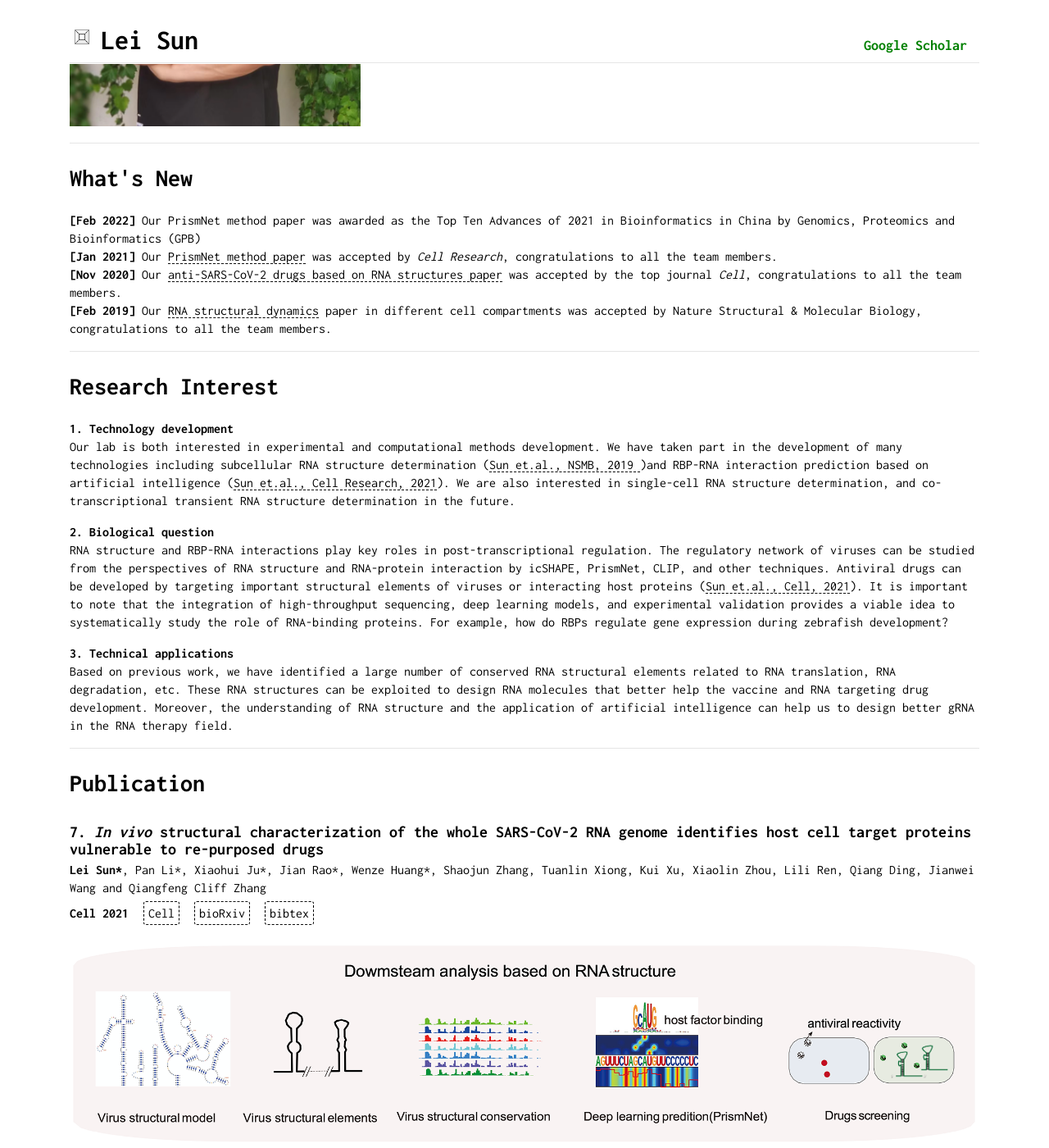
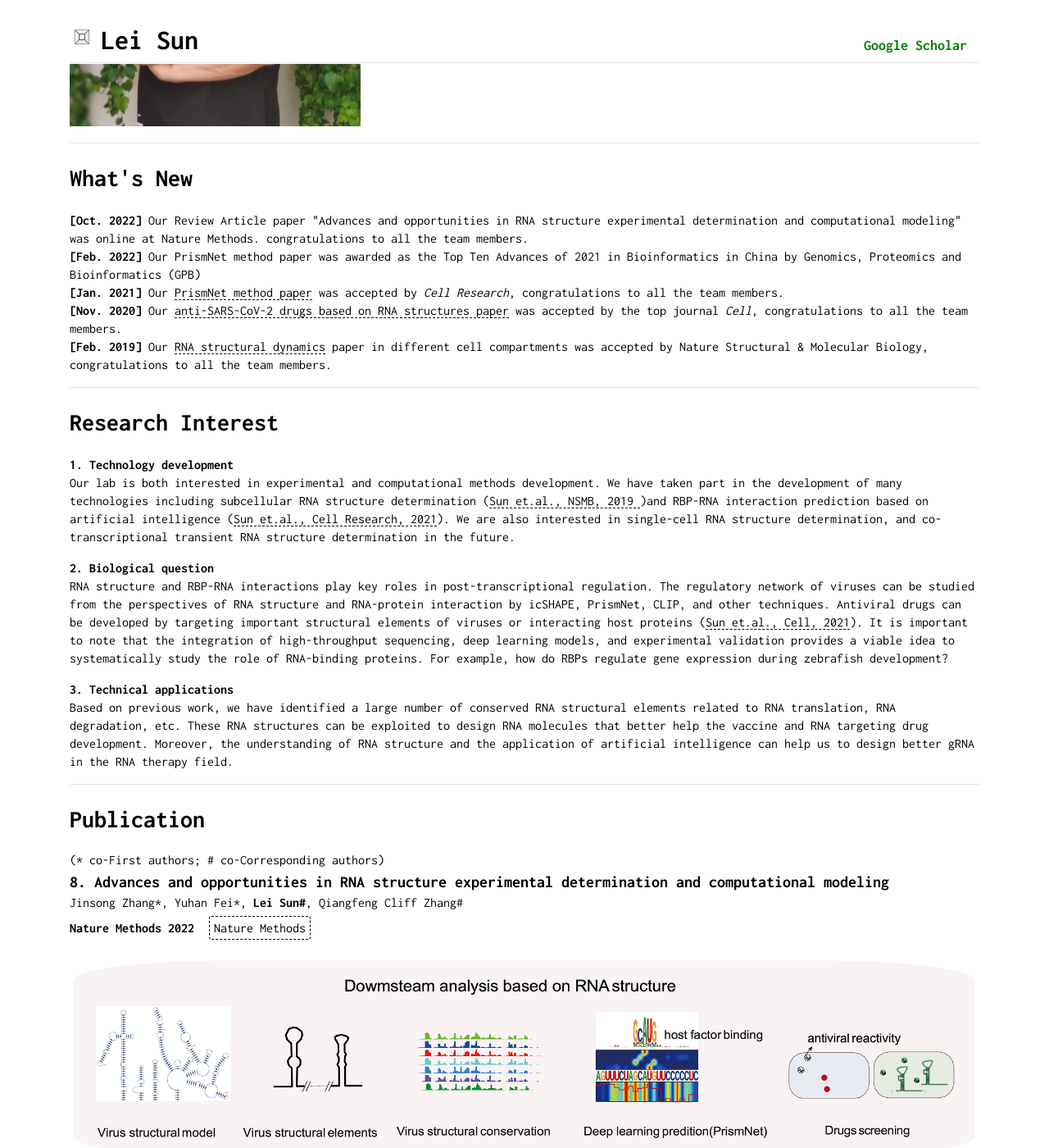
Before and after one commit to sunlei0227/sunlei0227.github.io, a Jekyll site: the page index.html, which Jekyll copies as it is, in a window 1280 px wide and 1400 px high, scrolled down 384 px. Shown: the whole window at 82% size. Built offline with Jekyll 4.4.1, drawn with Linux system fonts in a browser that asks for light colours; comment, search, counter and statistics services are not loaded.

Commit message:
Update index.html

```diff
--- a/index.html
+++ b/index.html
@@ -178,11 +178,12 @@
             <h2>What's New</h2>
 
             <p>
-                <strong>[Feb 2022]</strong> Our PrismNet method paper was awarded as the Top Ten Advances of 2021 in Bioinformatics in China by Genomics, Proteomics and Bioinformatics (GPB)<br />
-                <strong>[Jan 2021]</strong> Our <a href="https://www.biorxiv.org/content/10.1101/2020.05.05.078774v1" target="_blank">PrismNet method paper</a> was accepted by <i>Cell Research</i>, congratulations to all the team members.<br />
-                <strong>[Nov 2020]</strong> Our <a href="https://www.biorxiv.org/content/10.1101/2020.07.07.192732v1" target="_blank">anti-SARS-CoV-2 drugs based on RNA structures paper</a> was accepted by the top journal <i>Cell</i>, congratulations to all the team members.<br
+                <strong>[Oct. 2022]</strong> Our Review Article paper "Advances and opportunities in RNA structure experimental determination and computational modeling" was online at Nature Methods. congratulations to all the team members.<br />
+                <strong>[Feb. 2022]</strong> Our PrismNet method paper was awarded as the Top Ten Advances of 2021 in Bioinformatics in China by Genomics, Proteomics and Bioinformatics (GPB)<br />
+                <strong>[Jan. 2021]</strong> Our <a href="https://www.biorxiv.org/content/10.1101/2020.05.05.078774v1" target="_blank">PrismNet method paper</a> was accepted by <i>Cell Research</i>, congratulations to all the team members.<br />
+                <strong>[Nov. 2020]</strong> Our <a href="https://www.biorxiv.org/content/10.1101/2020.07.07.192732v1" target="_blank">anti-SARS-CoV-2 drugs based on RNA structures paper</a> was accepted by the top journal <i>Cell</i>, congratulations to all the team members.<br
                 />
-                <strong>[Feb 2019]</strong> Our <a href="https://www.biorxiv.org/content/10.1101/2020.07.07.192732v1" target="_blank">RNA structural dynamics</a> paper in different cell compartments was accepted by Nature Structural & Molecular Biology, congratulations to all the team members.<br />
+                <strong>[Feb. 2019]</strong> Our <a href="https://www.biorxiv.org/content/10.1101/2020.07.07.192732v1" target="_blank">RNA structural dynamics</a> paper in different cell compartments was accepted by Nature Structural & Molecular Biology, congratulations to all the team members.<br />
             </p>
             <hr />
 
@@ -217,6 +218,31 @@
             <hr />
 
             <h2>Publication</h2>
+            (* co-First authors; # co-Corresponding authors)
+
+            <div class="paper-container row">
+                <div class="paper-title col-md-12 col-sm-12 col-xs-12">
+                    8. Advances and opportunities in RNA structure experimental determination and computational modeling
+                </div>
+                <div class="paper-authors col-md-12 col-sm-12 col-xs-12">
+                    Jinsong Zhang*, Yuhan Fei*, <b>Lei Sun#</b>, Qiangfeng Cliff Zhang#
+                </div>
+                <!-- arxiv and website link -->
+                <div class="paper-links col-md-12 col-sm-12 col-xs-12">
+                    <span class="paper-link">
+                    <b>Nature Methods 2022</b>
+                    </span>
+                    <a class="paper-link button-div" href="https://trebuchet.public.springernature.app/get_content/d8097687-9132-48a7-98ab-502a8c8c569e" target="_blank">
+                    Nature Methods
+                    </a>
+                </div>
+                <div class="paper-banner col-md-12 col-sm-12 col-xs-12">
+                    <img src="static/img/research/sars-cov-2_banner.png" alt="In vivo structural characterization of the whole SARS-CoV-2 RNA genome identifies host cell target proteins vulnerable
+                    to re-purposed drugs" title="In vivo structural characterization of the whole SARS-CoV-2 RNA genome identifies host cell target proteins vulnerable
+                    to re-purposed drugs" />
+                </div>
+            </div>
+
 
             <div class="paper-container row">
                 <div class="paper-title col-md-12 col-sm-12 col-xs-12">
@@ -247,6 +273,8 @@
                     to re-purposed drugs" />
                 </div>
             </div>
+
+
 
             <hr />
             <div class="paper-container row">
```
